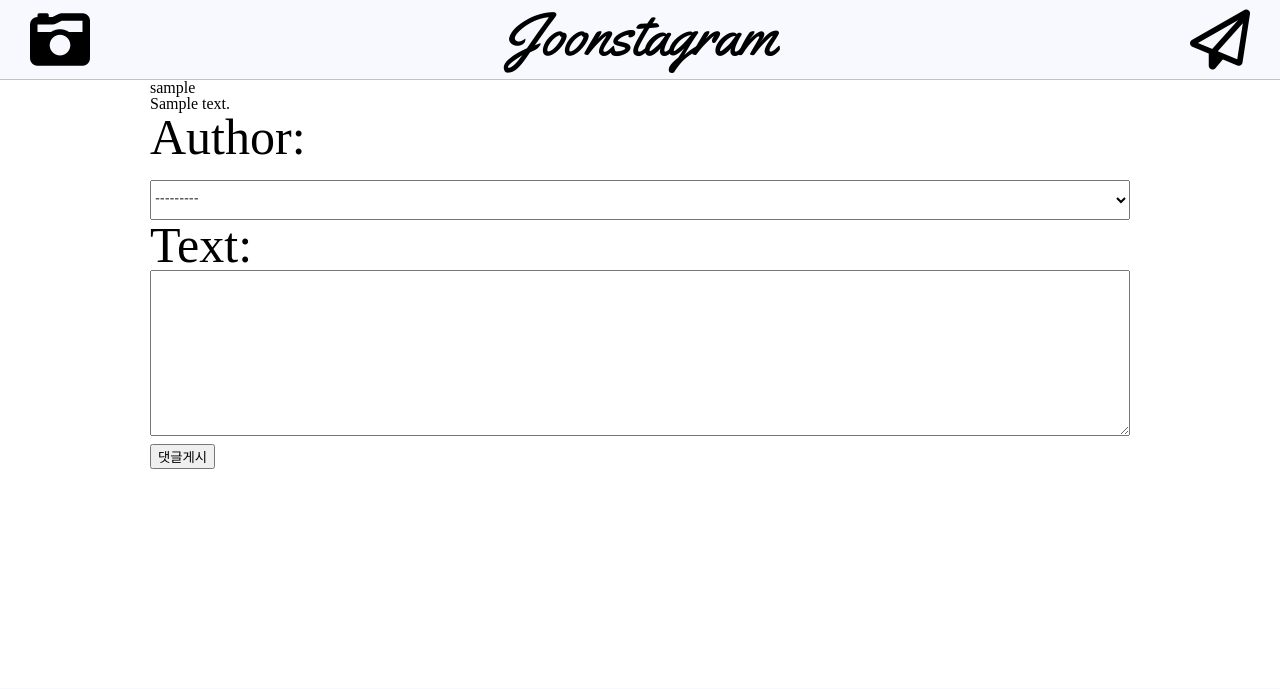
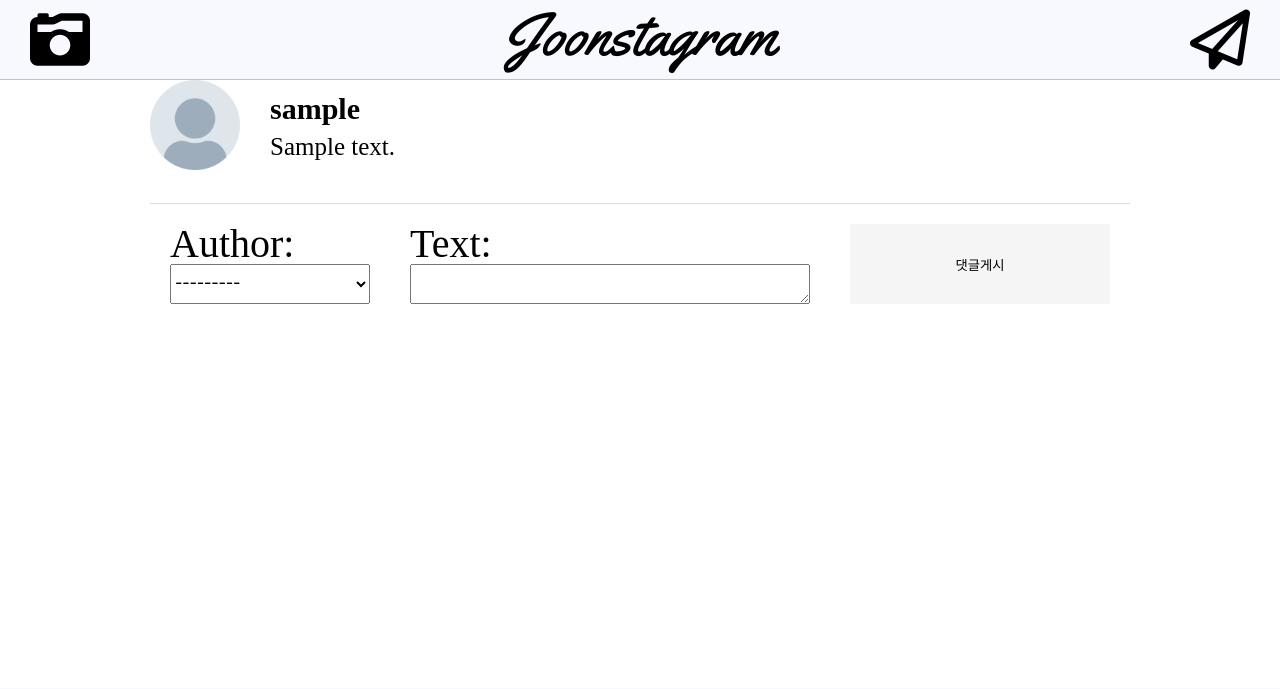
Before and after one commit to HAKJOON0223/insta, a Django app: page /1/add_comment/ in a window 1280 px wide. Shown: the top 689 px of the page. Run offline with Django 3.2, Linux system fonts and the light colour scheme; tables that the repository leaves empty hold one stand-in row (values such as "Sample post"); some libraries are stand-ins or nearby versions.

Commit message:
css updated!

```diff
--- /dev/null
+++ b/myinsta/static/addcomment.css
@@ -0,0 +1,57 @@
+.comment_form p{
+    font-size: 40px;
+    display: flex;
+    flex-direction: column;
+    width: fit-content;
+    padding: 20px;
+}
+
+.comment_form select{
+    height: 40px;
+}
+.comment_form #id_author{
+    width: 200px;
+    font-size: 20px;
+}
+
+.comment_form #id_text{
+    width: 400px;
+    height: 40px;
+    font-size: 30px;
+}
+
+.comment_form .save{
+    width: 100%;
+    margin: 20px;
+    background-color: whitesmoke;
+    border: none;
+}
+
+.profil .avatar{
+    width: 90px;
+    height: 90px;
+}
+
+.comment_container{
+    display: flex;
+    align-items: center;
+    padding: 30px 0px;
+    border-bottom: 1px solid gainsboro;
+}
+
+.comment_container .author{
+    padding-left: 30px;
+    padding-bottom: 10px;
+    font-size: 30px;
+    font-weight: 800;
+    width: 100%;
+    justify-content: flex-start;
+}
+.comment_container .text{
+    padding-left: 30px;
+    font-size: 25px;
+}
+
+.comment_form{
+    display: flex;
+}
--- /dev/null
+++ b/myinsta/static/edit_post_form.css
@@ -0,0 +1,71 @@
+.editform table{
+    width: 100%;
+}
+
+
+.editform{
+    padding-top: 80px;
+}
+
+
+.editform #id_title{
+    width: 100%;
+    height: 100px;
+}
+
+
+
+.editform #id_author{
+    width: 100%;
+    font-size: 20px;
+    height: 100px;
+}
+
+.editform #id_text{
+    width: 100%;
+    height: 40px;
+    font-size: 30px;
+    height: 300px;
+}
+
+
+
+.editform #id_photo{
+    width: 1px;
+    height: 1px;
+    background-color: gray;
+    padding: 80px 190px 100px 120px;
+}
+
+.editform .editformsave{
+    width: 100%;
+    height: 100px;
+    margin: 20px;
+    background-color: whitesmoke;
+    border: none;
+}
+
+.profil .avatar{
+    width: 90px;
+    height: 90px;
+}
+
+.eeditform{
+    display: flex;
+    align-items: center;
+    padding: 30px 0px;
+    border-bottom: 1px solid gainsboro;
+}
+
+.editform .author{
+    padding-left: 30px;
+    padding-bottom: 10px;
+    font-size: 30px;
+    font-weight: 800;
+    width: 100%;
+    justify-content: flex-start;
+}
+.editform .text{
+    padding-left: 30px;
+    font-size: 25px;
+}
--- a/myinsta/static/form.css
+++ /dev/null
@@ -1,14 +0,0 @@
-.maincontents p{
-    font-size: 50px;
-}
-
-.maincontents select{
-    height: 40px;
-}
-.maincontents #id_author{
-    width: 100%;
-}
-
-.maincontents #id_text{
-    width: 100%;
-}
--- a/myinsta/static/maincontents.css
+++ b/myinsta/static/maincontents.css
@@ -1,7 +1,11 @@
 .maincontents{
-    margin-top: 80px;
+    margin-top: 50px;
     margin-bottom: 120px;
     width: 980px;
+    z-index: 1;
+}
+.PostContainer{
+    padding-top: 30px;
 }
 
 .Top_Content{
@@ -32,9 +36,18 @@
 
 .PostContainer .text,
 .PostContainer .AddComment{
-    padding: 0px 20px;
+    padding: 0px 10px;
     font-size: 30px;
 }
+
+.PostContainer .AddComment {
+    padding-top: 10px;
+    position: relative;
+    opacity: 0.6;
+    z-index: 1;
+}
+
+
 
 .functions .fa-heart{
     color: rgb(255, 71, 71);
--- a/myinsta/static/navbar.css
+++ b/myinsta/static/navbar.css
@@ -8,4 +8,5 @@
     display: flex;
     justify-content: space-between;
     font-size: 50px;
+    z-index: 100;
 }
--- a/myinsta/static/style.css
+++ b/myinsta/static/style.css
@@ -3,7 +3,8 @@
 @import "topbar.css";
 @import "navbar.css";
 @import "maincontents.css";
-@import "form.css";
+@import "addcomment.css";
+@import "edit_post_form.css";
 
 *{
     box-sizing: border-box;
--- a/myinsta/static/topbar.css
+++ b/myinsta/static/topbar.css
@@ -17,4 +17,5 @@ body .Home_Logo{
     align-items: center;
     border-bottom: 1px solid rgb(195, 195, 195);
     padding: 0px 30px;
+    z-index: 100;
 }
--- a/myinsta/templates/insta/EditPost.html
+++ b/myinsta/templates/insta/EditPost.html
@@ -2,12 +2,12 @@
 
 {% block content %}
 
-            <form method='POST' action='' enctype="multipart/form-data">
+            <form method='POST' action='' enctype="multipart/form-data" class="editform">
                 {% csrf_token %}
                 <table>
                     {{form.as_table}}
                 </table>
-                <input type="submit">
+                <input type="submit" class = "editformsave">
             </form>
 
 {% endblock %}
--- a/myinsta/templates/insta/add_comment_page.html
+++ b/myinsta/templates/insta/add_comment_page.html
@@ -3,16 +3,14 @@
 {% block content %}
 
     {% for comment in comment %}
-        <div class="comment">
+        <div class="comment_container">
 
-            <div class="profil_image">
-
-            </div>
-            <div class="user_name">
-                <span>{{ comment.author }}</span>
+            <div class="profil">
+                <img src="../../media/resource/avatar.png" alt="" class = 'avatar'>
             </div>
             <div class="comment">
-                <span>{{ comment.text }} </span>
+                <div class = "author">{{ comment.author }}</div>
+                <div class = "text">{{ comment.text }} </div>
             </div>
             <div class="comment_to_comment">
                 {% for comments in comment_t_comment %}
--- a/myinsta/templates/insta/index.html
+++ b/myinsta/templates/insta/index.html
@@ -35,8 +35,7 @@
                         {{ post.text }}
                     </div>
                     <div class="AddComment">
-                        <a href = "{% url 'add_comment_page' pk=post.pk %}">댓글 더보기</a>
-                        {{ post.commnet.text }}
+                        <a href = "{% url 'add_comment_page' pk=post.pk %}">+댓글 더보기</a>
                     </div>
 
                 </div>
```
Also changed, not shown: myinsta/media/photo/폰케이스_akavizp.jpg (added).
